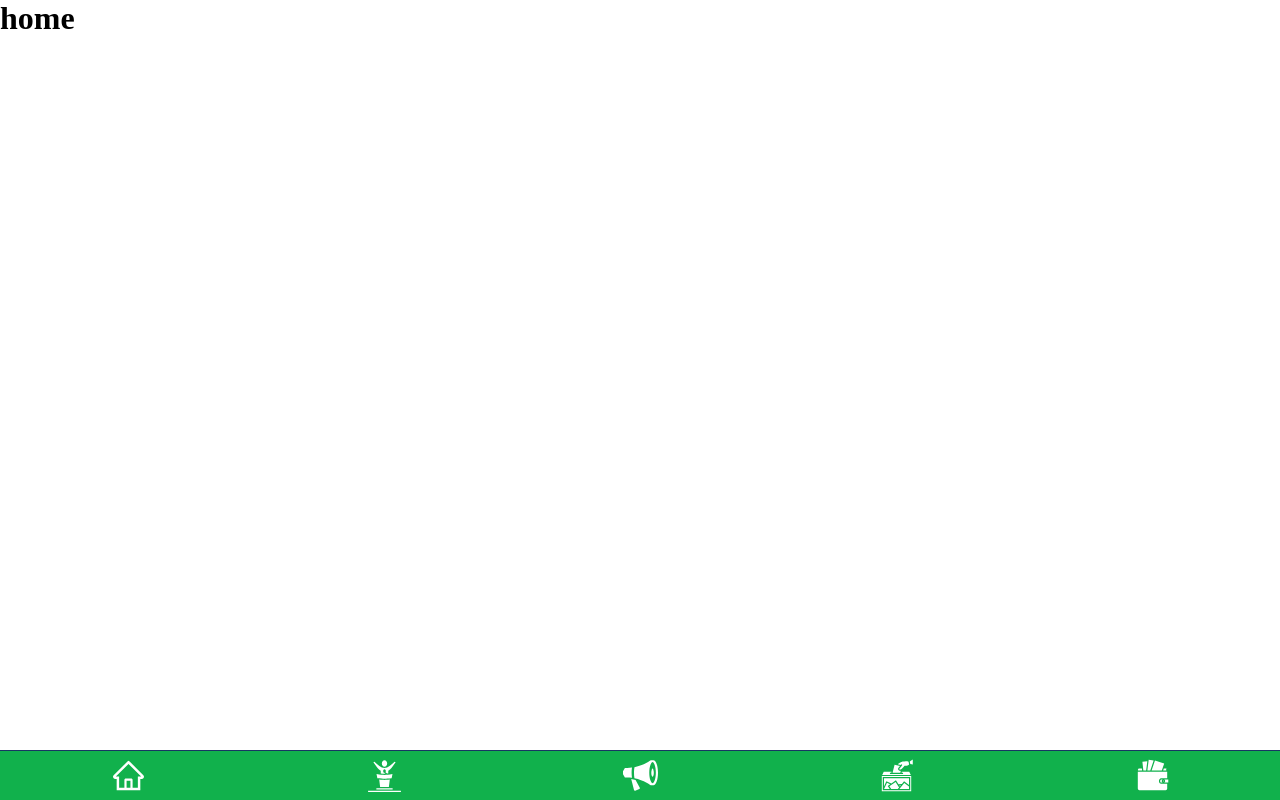
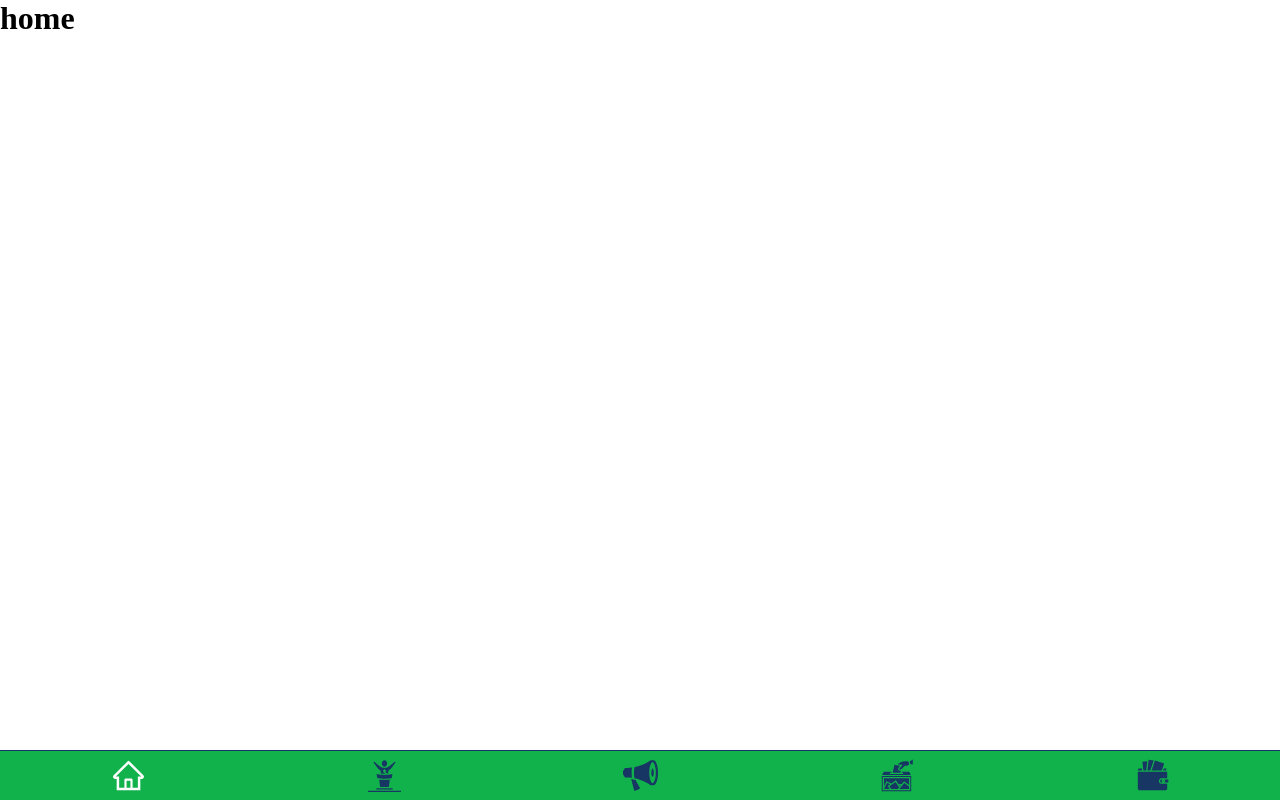
Before and after one commit to kevinhansberger/react-app-alpha, a React (Create React App) app: page / in a window 1280 px wide. Built offline with nearby package versions, Linux system fonts and the light colour scheme.

Commit message:
Update BottomNavBar.js

```diff
--- a/src/components/BottomNavBar.js
+++ b/src/components/BottomNavBar.js
@@ -42,7 +42,7 @@ const BottomNavBar = props => {
                     /> :
                     <AiOutlineHome
                         size='35'
-                        color='#000'
+                        color='#183663'
                         onClick={() => setActiveTabs('home')}
                     />}
             </div>
@@ -55,7 +55,7 @@ const BottomNavBar = props => {
                     /> :
                     <GiPublicSpeaker
                         size='35'
-                        color='#fff'
+                        color='#183663'
                         onClick={() => setActiveTabs('about')}
                     />}
             </div>
@@ -68,7 +68,7 @@ const BottomNavBar = props => {
                     /> :
                     <ImBullhorn
                         size='35'
-                        color='#fff'
+                        color='#183663'
                         onClick={() => setActiveTabs('volunteer')}
                     />}
             </div>
@@ -81,7 +81,7 @@ const BottomNavBar = props => {
                     /> :
                     <GiVote
                         size='35'
-                        color='#fff'
+                        color='#183663'
                         onClick={() => setActiveTabs('vote')}
                     />}
             </div>
@@ -94,7 +94,7 @@ const BottomNavBar = props => {
                     /> :
                     <GiWallet
                         size='35'
-                        color='#fff'
+                        color='#183663'
                         onClick={() => setActiveTabs('donate')}
                     />}
             </div>
```
